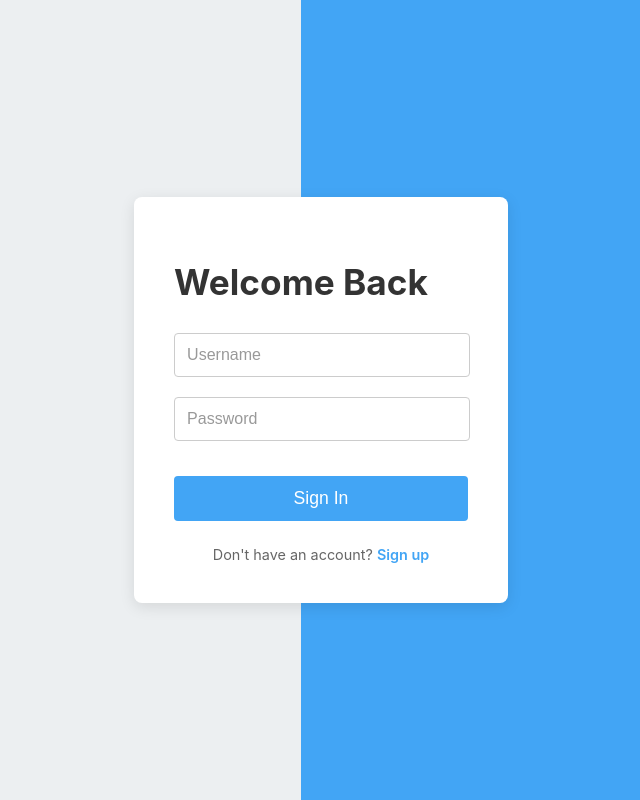
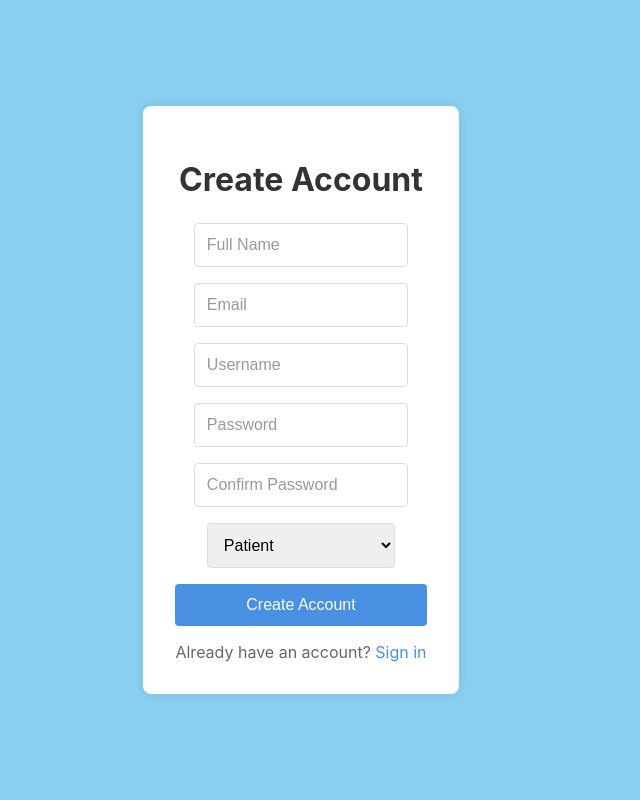
Before and after one commit to jmeegan2/Medical-Scheduling-System, a React (Create React App) app in the folder frontendHospital/frontend/: page /signup in a window 1280 px wide. Shown: the whole page, without its empty margins (339-979 px from the left). Built offline with nearby package versions, Linux system fonts and the light colour scheme.

Commit message:
login and sign up page design

```diff
--- a/frontendHospital/frontend/package.json
+++ b/frontendHospital/frontend/package.json
@@ -9,6 +9,7 @@
     "@testing-library/user-event": "^13.5.0",
     "react": "^19.1.0",
     "react-dom": "^19.1.0",
+    "react-router-dom": "^7.6.2",
     "react-scripts": "5.0.1",
     "web-vitals": "^2.1.4"
   },
--- a/frontendHospital/frontend/src/App.js
+++ b/frontendHospital/frontend/src/App.js
@@ -1,6 +1,8 @@
 import React, { useEffect } from 'react';
+import { BrowserRouter as Router, Routes, Route, Navigate } from 'react-router-dom';
 import './App.css';
 import Login from './components/Login/Login';
+import SignUp from './components/SignUp/SignUp';
 
 function App() {
   useEffect(() => {
@@ -16,9 +18,15 @@ function App() {
   }, []);
 
   return (
-    <div className="App">
-      <Login />
-    </div>
+    <Router>
+      <div className="App">
+        <Routes>
+          <Route path="/login" element={<Login />} />
+          <Route path="/signup" element={<SignUp />} />
+          <Route path="/" element={<Navigate to="/login" replace />} />
+        </Routes>
+      </div>
+    </Router>
   );
 }
 
--- a/frontendHospital/frontend/src/components/Login/Login.css
+++ b/frontendHospital/frontend/src/components/Login/Login.css
@@ -5,7 +5,7 @@ body {
   display: flex;
   align-items: center;
   justify-content: center;
-  background: linear-gradient(to right, #ECEFF1 50%, #42A5F5 50%); /* Light grey to primary blue */
+  background: #89CFF0; /* Baby blue */
   font-family: -apple-system, BlinkMacSystemFont, 'Segoe UI', 'Roboto', 'Oxygen',
     'Ubuntu', 'Cantarell', 'Fira Sans', 'Droid Sans', 'Helvetica Neue',
     sans-serif;
--- a/frontendHospital/frontend/src/components/Login/Login.js
+++ b/frontendHospital/frontend/src/components/Login/Login.js
@@ -42,7 +42,7 @@ const Login = () => {
   return (
     <div className="login-container">
       <div className="login-box">
-        <h1>Welcome Back</h1>
+        <h1>Medicare System</h1>
         <form onSubmit={handleLogin}>
           <div className="input-group">
             <input
@@ -77,7 +77,7 @@ const Login = () => {
           )}
 
           <div className="register-link">
-            Don't have an account? <a href="#">Sign up</a>
+            Don't have an account? <a href="/signup">Sign up</a>
           </div>
         </form>
       </div>
--- /dev/null
+++ b/frontendHospital/frontend/src/components/SignUp/SignUp.css
@@ -0,0 +1,96 @@
+.signup-container {
+  display: flex;
+  justify-content: center;
+  align-items: center;
+  min-height: 100vh;
+  background-color: #89CFF0;
+}
+
+.signup-box {
+  background: white;
+  padding: 2rem;
+  border-radius: 8px;
+  box-shadow: 0 0 10px rgba(0, 0, 0, 0.1);
+  width: 100%;
+  max-width: 400px;
+}
+
+.signup-box h1 {
+  text-align: center;
+  color: #333;
+  margin-bottom: 1.5rem;
+}
+
+.input-group {
+  margin-bottom: 1rem;
+}
+
+.input-group input,
+.input-group select {
+  width: 75%;
+  padding: 0.75rem;
+  border: 1px solid #ddd;
+  border-radius: 4px;
+  font-size: 1rem;
+}
+
+.input-group input:focus,
+.input-group select:focus {
+  outline: none;
+  border-color: #4a90e2;
+}
+
+.signup-button {
+  width: 100%;
+  padding: 0.75rem;
+  background-color: #4a90e2;
+  color: white;
+  border: none;
+  border-radius: 4px;
+  font-size: 1rem;
+  cursor: pointer;
+  transition: background-color 0.2s;
+}
+
+.signup-button:hover {
+  background-color: #357abd;
+}
+
+.signup-button:disabled {
+  background-color: #ccc;
+  cursor: not-allowed;
+}
+
+.message {
+  margin-top: 1rem;
+  padding: 0.75rem;
+  border-radius: 4px;
+  text-align: center;
+}
+
+.message.success {
+  background-color: #d4edda;
+  color: #155724;
+  border: 1px solid #c3e6cb;
+}
+
+.message.error {
+  background-color: #f8d7da;
+  color: #721c24;
+  border: 1px solid #f5c6cb;
+}
+
+.login-link {
+  margin-top: 1rem;
+  text-align: center;
+  color: #666;
+}
+
+.login-link a {
+  color: #4a90e2;
+  text-decoration: none;
+}
+
+.login-link a:hover {
+  text-decoration: underline;
+}
--- /dev/null
+++ b/frontendHospital/frontend/src/components/SignUp/SignUp.js
@@ -0,0 +1,167 @@
+import React, { useState } from 'react';
+import './SignUp.css';
+
+const SignUp = () => {
+  const [formData, setFormData] = useState({
+    username: '',
+    password: '',
+    confirmPassword: '',
+    email: '',
+    fullName: '',
+    role: 'patient' // default role
+  });
+  const [message, setMessage] = useState('');
+  const [isLoading, setIsLoading] = useState(false);
+
+  const handleChange = (e) => {
+    const { name, value } = e.target;
+    setFormData(prevState => ({
+      ...prevState,
+      [name]: value
+    }));
+  };
+
+  const handleSubmit = async (e) => {
+    e.preventDefault();
+    setMessage('');
+    setIsLoading(true);
+
+    // Validate passwords match
+    if (formData.password !== formData.confirmPassword) {
+      setMessage('Passwords do not match');
+      setIsLoading(false);
+      return;
+    }
+
+    try {
+      const response = await fetch('http://localhost:3000/api/auth/register', {
+        method: 'POST',
+        headers: {
+          'Content-Type': 'application/json',
+        },
+        body: JSON.stringify({
+          username: formData.username,
+          password: formData.password,
+          email: formData.email,
+          fullName: formData.fullName,
+          role: formData.role
+        }),
+      });
+
+      const data = await response.json();
+
+      if (response.ok) {
+        setMessage('Registration successful! You can now login.');
+        // Clear form
+        setFormData({
+          username: '',
+          password: '',
+          confirmPassword: '',
+          email: '',
+          fullName: '',
+          role: 'patient'
+        });
+      } else {
+        setMessage(data.msg || 'Registration failed. Please try again.');
+      }
+    } catch (error) {
+      console.error('Network error during registration:', error);
+      setMessage('Network error. Please ensure the backend server is running and accessible.');
+    } finally {
+      setIsLoading(false);
+    }
+  };
+
+  return (
+    <div className="signup-container">
+      <div className="signup-box">
+        <h1>Create Account</h1>
+        <form onSubmit={handleSubmit}>
+          <div className="input-group">
+            <input
+              type="text"
+              name="fullName"
+              placeholder="Full Name"
+              value={formData.fullName}
+              onChange={handleChange}
+              required
+            />
+          </div>
+
+          <div className="input-group">
+            <input
+              type="email"
+              name="email"
+              placeholder="Email"
+              value={formData.email}
+              onChange={handleChange}
+              required
+            />
+          </div>
+
+          <div className="input-group">
+            <input
+              type="text"
+              name="username"
+              placeholder="Username"
+              value={formData.username}
+              onChange={handleChange}
+              required
+            />
+          </div>
+
+          <div className="input-group">
+            <input
+              type="password"
+              name="password"
+              placeholder="Password"
+              value={formData.password}
+              onChange={handleChange}
+              required
+            />
+          </div>
+
+          <div className="input-group">
+            <input
+              type="password"
+              name="confirmPassword"
+              placeholder="Confirm Password"
+              value={formData.confirmPassword}
+              onChange={handleChange}
+              required
+            />
+          </div>
+
+          <div className="input-group">
+            <select
+              name="role"
+              value={formData.role}
+              onChange={handleChange}
+              required
+            >
+              <option value="patient">Patient</option>
+              <option value="doctor">Doctor</option>
+              <option value="admin">Admin</option>
+            </select>
+          </div>
+
+          <button type="submit" className="signup-button" disabled={isLoading}>
+            {isLoading ? 'Creating Account...' : 'Create Account'}
+          </button>
+
+          {message && (
+            <div className={`message ${message.includes('successful') ? 'success' : 'error'}`}>
+              {message}
+            </div>
+          )}
+
+          <div className="login-link">
+            Already have an account? <a href="/login">Sign in</a>
+          </div>
+        </form>
+      </div>
+    </div>
+  );
+};
+
+export default SignUp;
```
Also changed, not shown: 1 other file (tests, documents, lock files or other folders).
